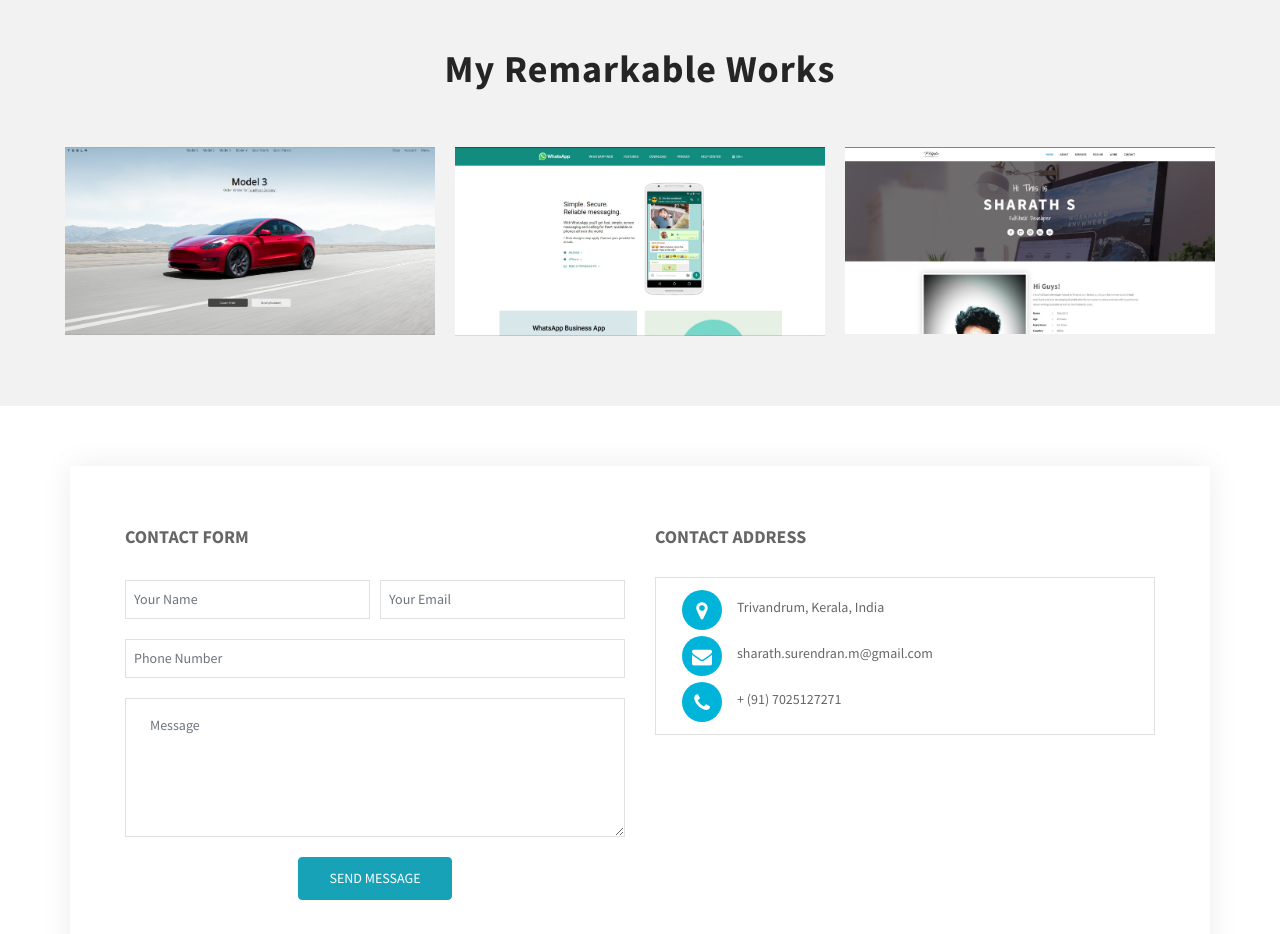
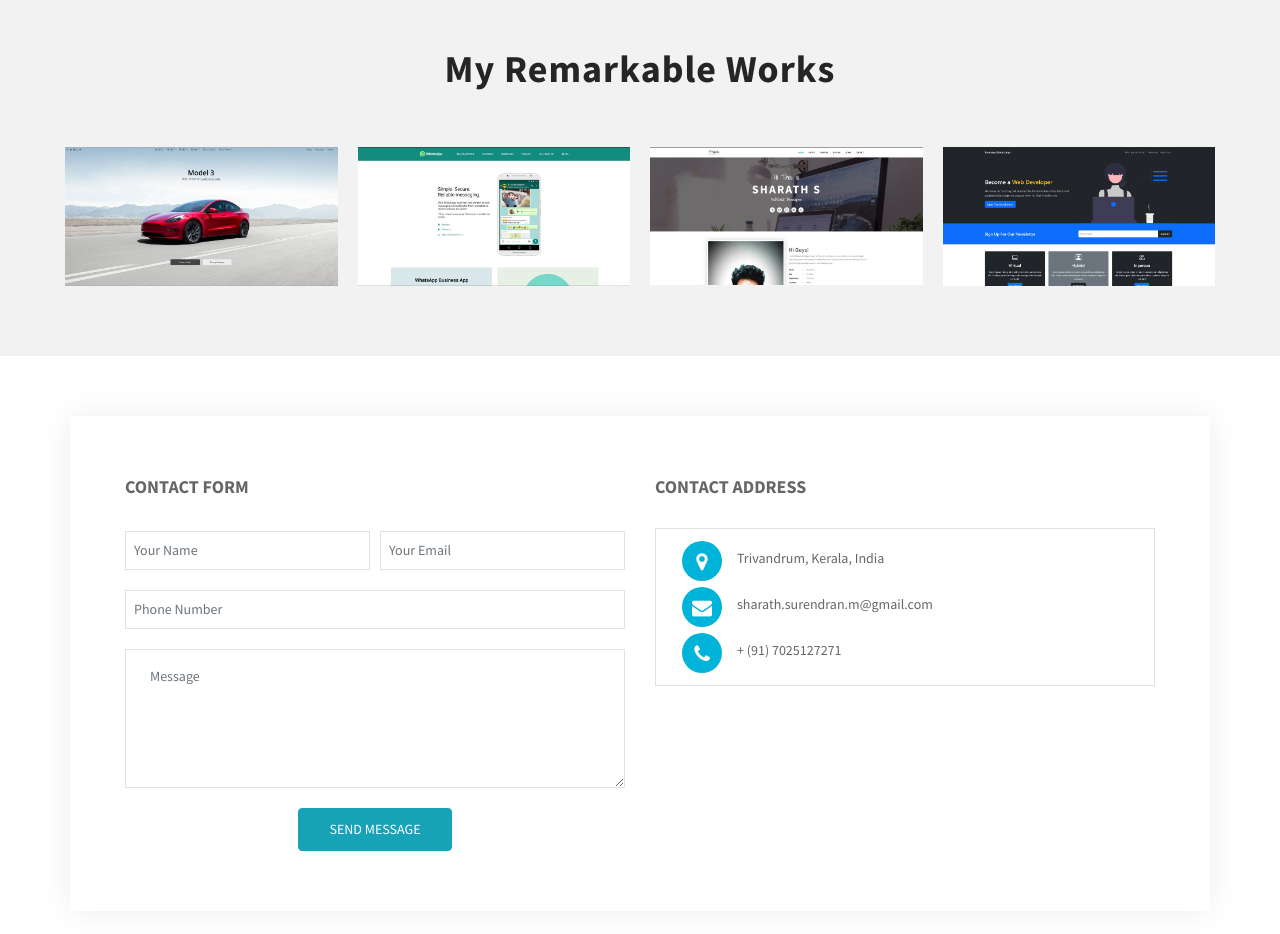
Before and after one commit to ki11e6/portfolio, a plain HTML site: page index.html in a window 1280 px wide. Shown: the part 2320-3254 px from the top of the page. Drawn offline with nearby package versions, Linux system fonts and the light colour scheme; files whose address does not match are found by name.

Commit message:
addded project 4

```diff
--- a/index.html
+++ b/index.html
@@ -323,7 +323,7 @@
 
         <!-- Portfolio Recent Projects -->
         <div id="portfolio" class="row wow fadeInDown" data-wow-delay="0.4s">
-          <div class="col-sm-6 col-md-4 col-lg-4 col-xl-4 mix development print">
+          <div class="col-sm-6 col-md-3 col-lg-3 col-xl-3 mix development print">
             <div class="portfolio-item">
               <div class="shot-item">
                 <img src="assets/img/gallery/project-1.jpg" alt="" />
@@ -340,7 +340,7 @@
               </div>
             </div>
           </div>
-          <div class="col-sm-6 col-md-4 col-lg-4 col-xl-4 mix design print">
+          <div class="col-sm-6 col-md-3 col-lg-3 col-xl-3 mix design print">
             <div class="portfolio-item">
               <div class="shot-item">
                 <img src="assets/img/gallery/project-2.jpg" alt="" />
@@ -357,7 +357,7 @@
               </div>
             </div>
           </div>
-          <div class="col-sm-6 col-md-4 col-lg-4 col-xl-4 mix development">
+          <div class="col-sm-6 col-md-3 col-lg-3 col-xl-3 mix development">
             <div class="portfolio-item">
               <div class="shot-item">
                 <img src="assets/img/gallery/project-3.jpg" alt="" />
@@ -367,6 +367,23 @@
                       <i class="icon-eye"></i>
                     </a>
                     <a class="link" href="https://ki11e6.github.io/portfolio/">
+                      <i class="icon-link"></i>
+                    </a>
+                  </div>
+                </div>
+              </div>
+            </div>
+          </div>
+          <div class="col-sm-6 col-md-3 col-lg-3 col-xl-3 mix development">
+            <div class="portfolio-item">
+              <div class="shot-item">
+                <img src="assets/img/gallery/project-4.jpg" alt="" />
+                <div class="overlay">
+                  <div class="icons">
+                    <a class="lightbox preview" href="assets/img/gallery/project-4.jpg" target="_blank">
+                      <i class="icon-eye"></i>
+                    </a>
+                    <a class="link" href="https://ki11e6.github.io/landing-page/">
                       <i class="icon-link"></i>
                     </a>
                   </div>
```
Also changed, not shown: assets/img/gallery/project-4.jpg (added).
